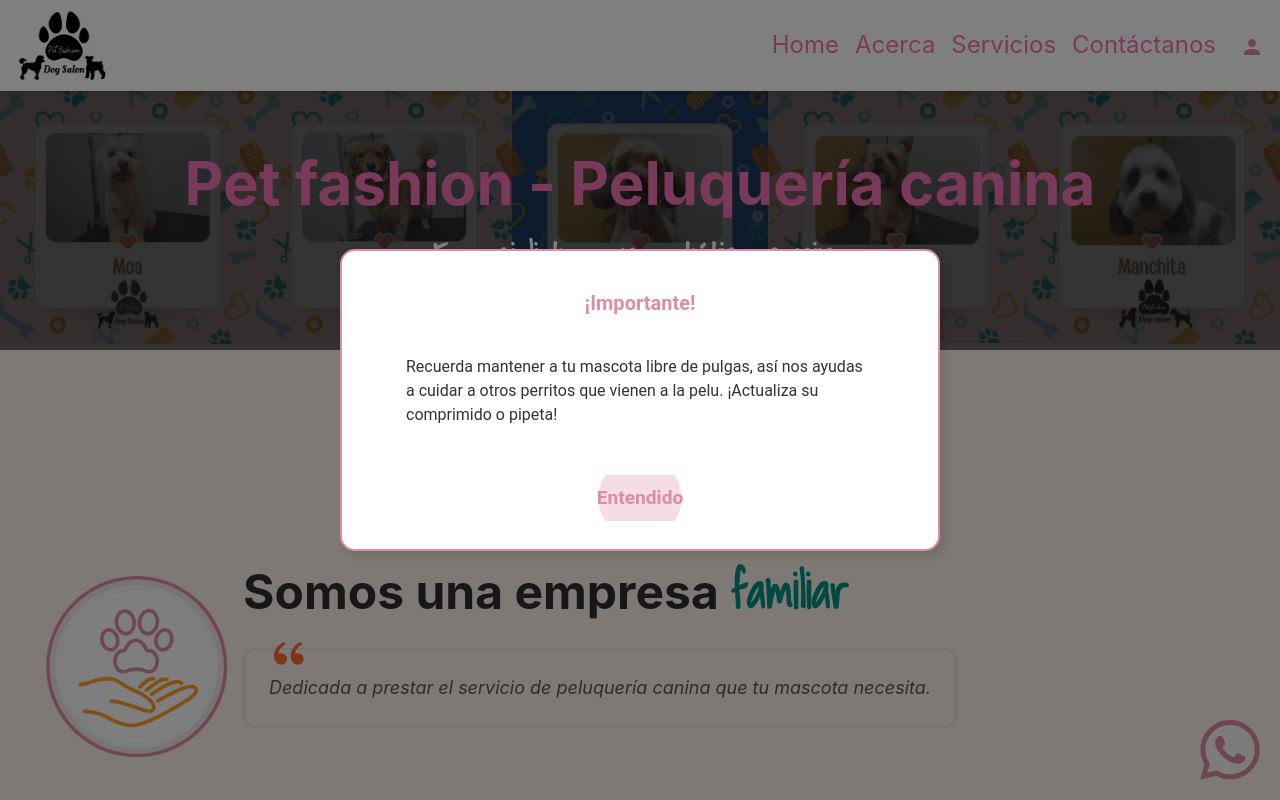
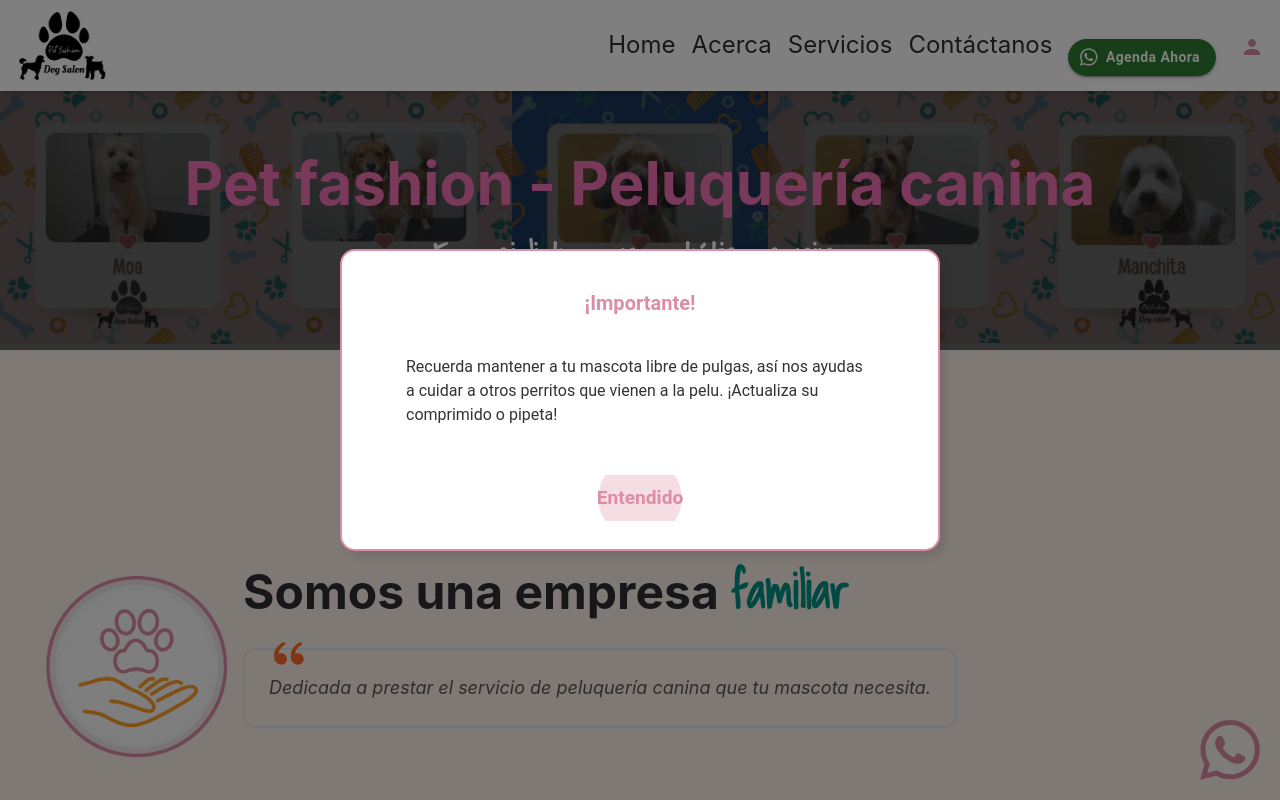
Before and after one commit to bohaz/petfashion, a React (Create React App) app: page / in a window 1280 px wide. Shown: the top 800 px of the page. Built offline with nearby package versions, Linux system fonts and the light colour scheme.

Commit message:
Add booking button

```diff
--- a/src/components/BarraDeNavegacion2.jsx
+++ b/src/components/BarraDeNavegacion2.jsx
@@ -5,6 +5,7 @@ import Logo from '../assets/PfLogo2.png';
 import Menu from '../assets/svg icons/menu.svg';
 import MobileMenu from './MobileMenu';
 import UserIcon from './UserIcon';
+import BookingButton from './BookingButton';
 
 function BarraDeNavegacion2() {
   const [mobileMenuOpen, setMobileMenuOpen] = useState(false);
@@ -31,41 +32,41 @@ function BarraDeNavegacion2() {
             <img className="w-24 lg:w-28" src={Logo} alt="Logo" />
           </li>
           <div className="flex gap-4 items-center">
-            <li className="hidden md:block text-pink-400">
+            <li className="hidden md:block text-grayDarker text-2xl">
               <button
                 type="button"
                 onClick={() => handleLinkClick('/')}
-                className="text-pink-400 text-2xl"
               >
                 Home
               </button>
             </li>
-            <li className="hidden md:block text-pink-400">
+            <li className="hidden md:block text-grayDarker text-2xl">
               <button
                 type="button"
                 onClick={() => handleLinkClick('/about')}
-                className="text-pink-400 text-2xl"
               >
                 Acerca
               </button>
             </li>
-            <li className="hidden md:block text-pink-400">
+            <li className="hidden md:block text-grayDarker text-2xl">
               <button
                 type="button"
                 onClick={() => handleLinkClick('/servicios')}
-                className="text-pink-400 text-2xl"
               >
                 Servicios
               </button>
             </li>
-            <li className="hidden md:block text-pink-400">
+            <li className="hidden md:block text-grayDarker">
               <button
                 type="button"
                 onClick={() => handleLinkClick('/contact')}
-                className="text-pink-400 text-2xl"
+                className="text-grayDarker text-2xl"
               >
                 Contáctanos
               </button>
+            </li>
+            <li className="mt-1">
+              <BookingButton />
             </li>
             <li className="">
               <IconButton
```
